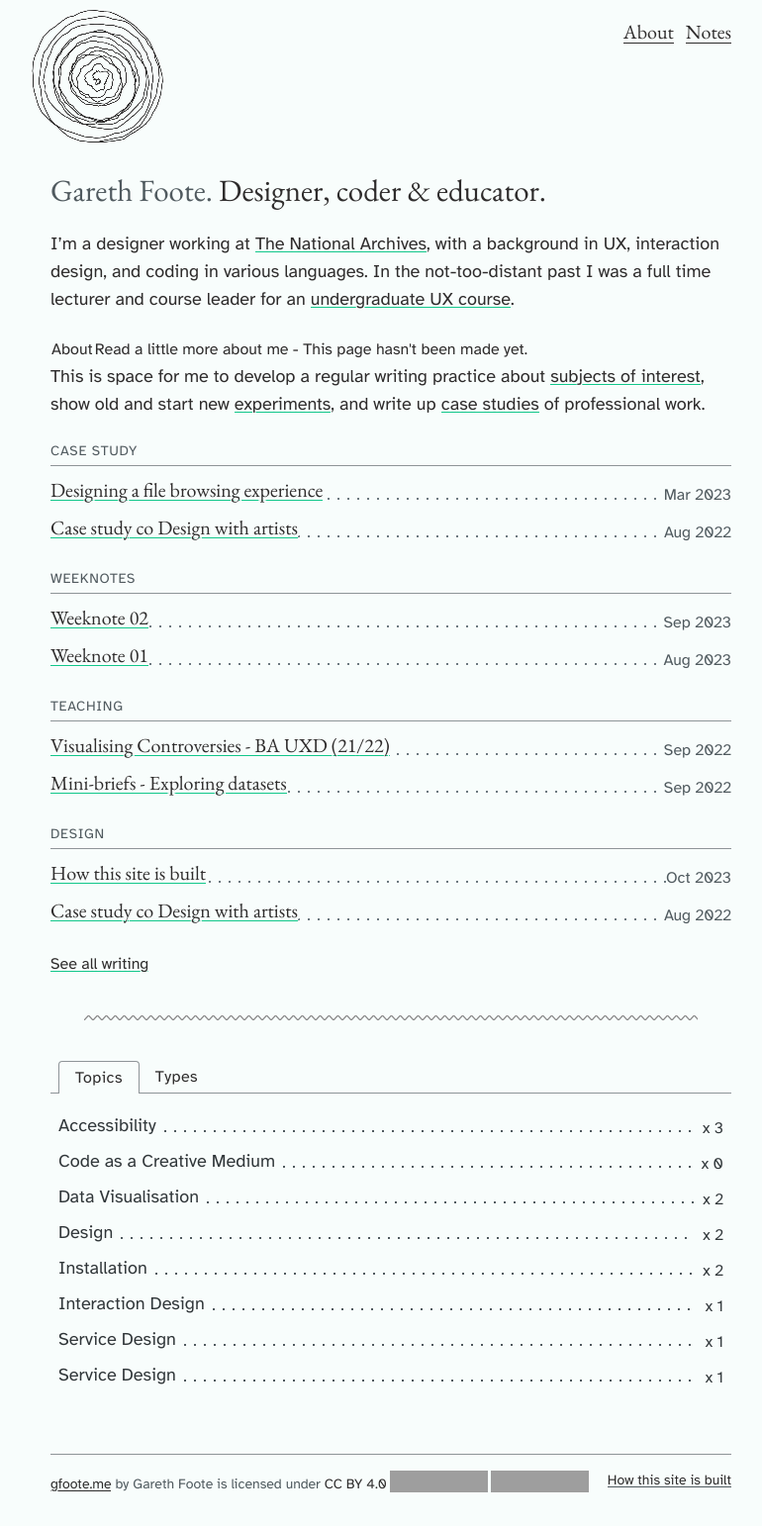
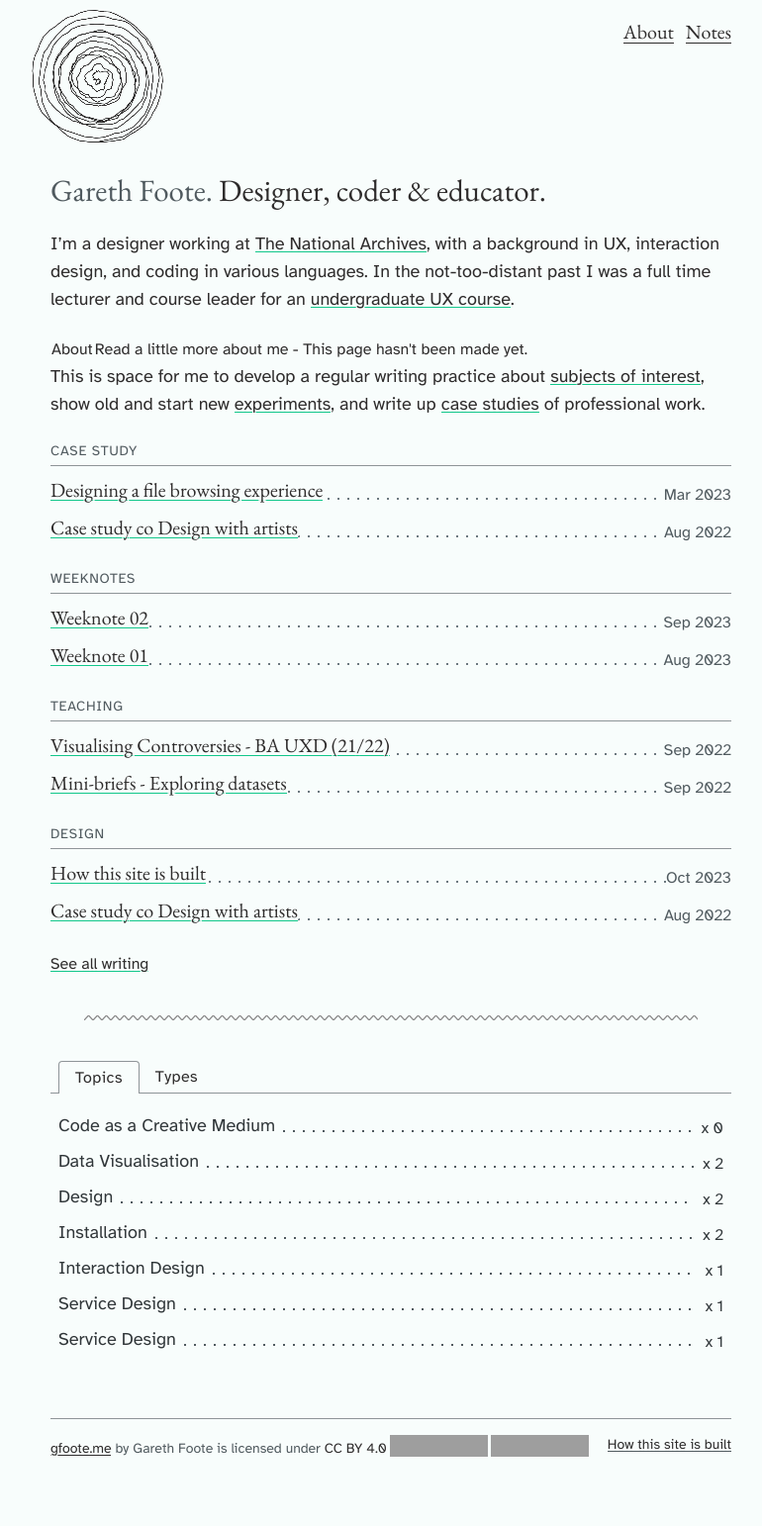
Before and after one commit to garethfoote/gfoote, a Jekyll site: the page built from collections/Homepage.md, in a window 1280 px wide. Shown: the whole page at 99% size, without its empty margins (13-783 px from the left). Built offline with Jekyll 4.4.1, drawn with Linux system fonts in a browser that asks for light colours; after the commit the page ends 1506 px from its top, so only the background shows below that; grey boxes are pictures that could not be loaded.

```diff
--- a/collections/_topics/Accessibility.md
+++ b/collections/_supersets/Projects.md
@@ -1,6 +1,6 @@
 ---
 share: true
-category: _topics
-title: Accessibility
+category: _supersets
+title: Projects
 showInIndex: true
 ---
```
